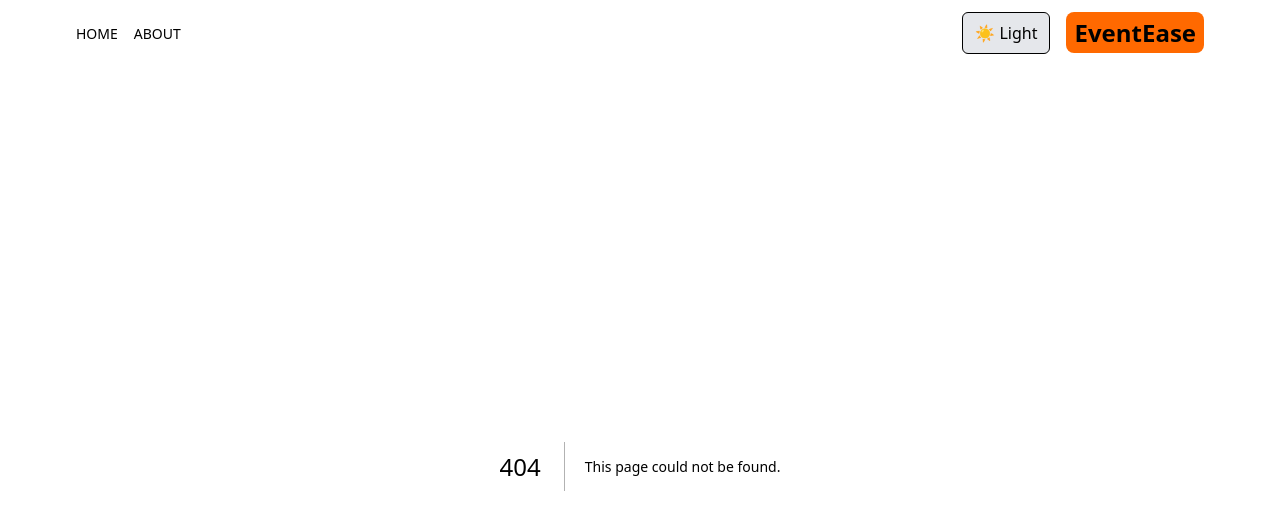
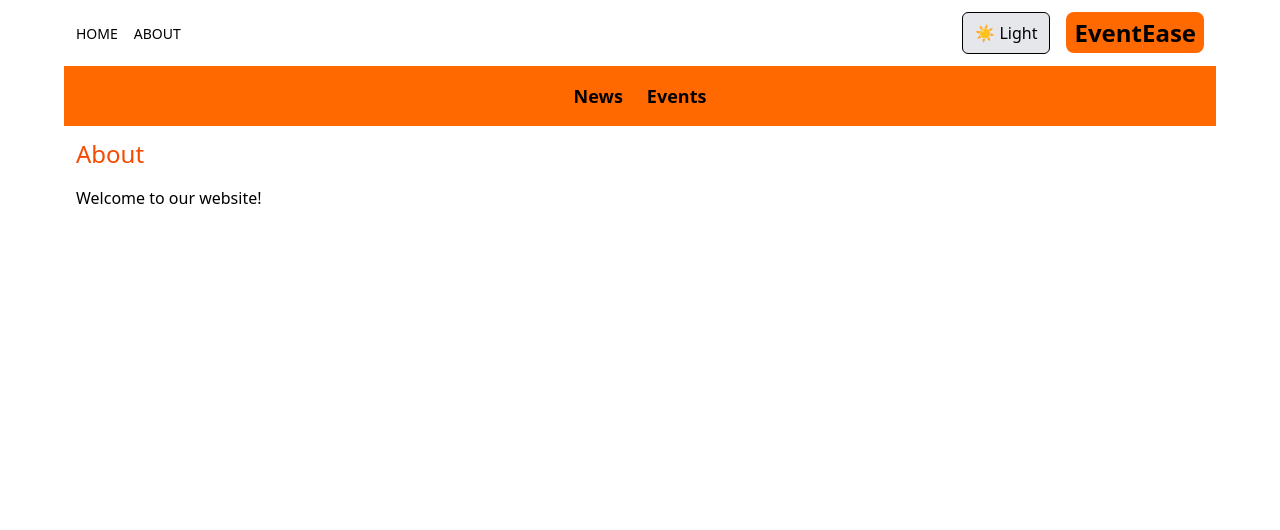
Before and after one commit to BiettoTaro/eventease, a Next.js app in the folder frontend/: page /about in a window 1280 px wide. Before the commit this address had no page. Shown: the top 530 px of the page. Built offline with nearby package versions, Linux system fonts and the light colour scheme.

Commit message:
add navbar

```diff
--- /dev/null
+++ b/frontend/src/app/about/page.tsx
@@ -0,0 +1,13 @@
+import React from 'react'
+
+export default function About() {
+  return (
+    <div className='max-w-6xl mx-auto p-3 space-y-4'>
+        <h1 className='text-2xl font-medium text-orange-600'>About</h1>
+        <p>Welcome to our website!
+
+        </p>
+
+    </div>
+  )
+}
--- a/frontend/src/app/layout.tsx
+++ b/frontend/src/app/layout.tsx
@@ -3,6 +3,7 @@ import { Geist, Geist_Mono } from "next/font/google";
 import "./globals.css";
 import Header from "../components/Header";
 import Providers from "./Providers";
+import Navbar from "../components/Navbar";
 
 const geistSans = Geist({
   variable: "--font-geist-sans",
@@ -32,6 +33,7 @@ export default function RootLayout({
       >
         <Providers>
             <Header />
+            <Navbar />
             {children}
         </Providers>
       </body>
--- /dev/null
+++ b/frontend/src/components/Navbar.tsx
@@ -0,0 +1,11 @@
+import React from 'react'
+import NavbarItem from './NavbarItem'
+
+export default function Navbar() {
+  return (
+    <div className='flex gap-6 p-4 max-w-6xl mx-auto dark:bg-gray-600 bg-orange-500 lg:text-lg justify-center'>
+        <NavbarItem title="News" address="/news" param="fetchNews"/>
+        <NavbarItem title="Events" address="/events" param="fetchEvents"/>
+    </div>
+  )
+}
--- /dev/null
+++ b/frontend/src/components/NavbarItem.tsx
@@ -0,0 +1,24 @@
+"use client"
+import Link from 'next/link'
+import React from 'react'
+import { useSearchParams } from 'next/navigation';
+
+interface NavbarItemProps {
+    title: string;
+    address: string;
+    param: string;
+}
+
+export default function NavbarItem({title, address, param}: NavbarItemProps) {
+    const searchParams = useSearchParams();
+    const type = searchParams.get("type");
+
+  return (
+    <div>
+        <Link className={`hover:text-white dark:hover:text-orange-500 font-semibold
+         ${type === param ? 'underline underline-offset-8 decoration-4 dark:decoration-orange-500 decoration-gray-900 rounded-lg' :
+            ''}`}
+        href={`/?type=${param}`}>{title}</Link>
+    </div>
+  )
+}
```
